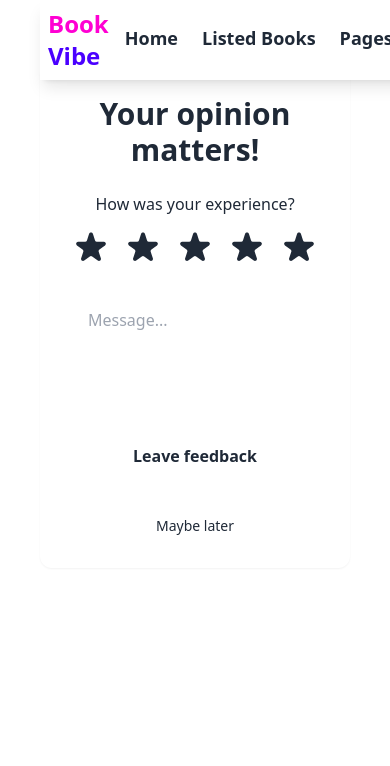
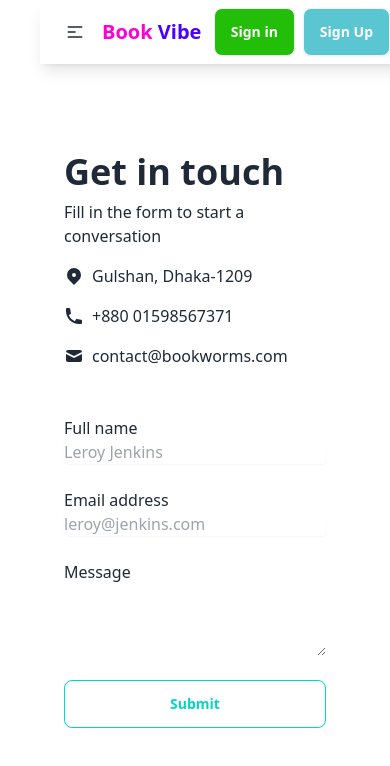
Before and after one commit to Mahedi-5g/assignment8, a React (Vite) app: page /review in a window 390 px wide. Shown: the top 766 px of the page. Built offline with nearby package versions, Linux system fonts and the light colour scheme.

Commit message:
responsive-projects

```diff
--- a/src/components/Banner.jsx
+++ b/src/components/Banner.jsx
@@ -3,13 +3,13 @@ import { Link } from "react-router-dom";
 
 const Banner = () => {
     return (
-        <div className="grid w-full bg-cover bg-base-200 mt-10 p-20">
+        <div className="grid w-full bg-cover lg:bg-base-200 mt-10 sm:p-0 lg:p-20">
             <div className="flex flex-col lg:flex-row-reverse items-center justify-between">
                 <div className="">
                     <img src="https://i.ibb.co/7Rr9kSP/the-silent-patient.webp" className="max-w-sm rounded-lg shadow-2xl" />
                 </div>
                 <div className="">
-                    <h1 className="text-6xl font-bold">Books to freshen up <br /> your bookshelf</h1>
+                    <p className="lg:text-6xl text-3xl sm:text-center font-bold">Books to freshen up <br /> your bookshelf</p>
                     <div className="pt-10">
                         <Link to='/listed'><button className="btn bg-[#23BE0A] text-white">View The List</button></Link>
                     </div>
--- a/src/components/Layout/MainLayout.jsx
+++ b/src/components/Layout/MainLayout.jsx
@@ -1,5 +1,6 @@
 import { Outlet } from "react-router-dom";
 import Navbar from "../Navbar";
+
 
 
 const MainLayout = () => {
@@ -9,6 +10,7 @@ const MainLayout = () => {
                 <Navbar></Navbar>
             </div>
             <Outlet></Outlet>
+
         </div>
     );
 };
--- a/src/components/Navbar.jsx
+++ b/src/components/Navbar.jsx
@@ -1,22 +1,64 @@
+// import { NavLink } from "react-router-dom";
+
+
+// const Navbar = () => {
+//     return (
+//         <div className="navbar bg-base-100 shadow-lg fixed pr-20 z-50 ">
+//             <div className="navbar-start">
+//                 <NavLink to='/' className=" gap-0 text-secondary normal-case text-2xl font-bold">Book <span className="text-primary">Vibe</span></NavLink>
+//             </div>
+//             <div className="navbar-center">
+//                 <ul className="menu menu-horizontal px-1  text-lg font-semibold">
+//                     <NavLink to='/' className={({ isActive }) => isActive ? 'p-1  mx-2 border-2 text-[#23BE0A] rounded-lg border-[#23BE0A]' : 'p-1  mx-2'}>Home</NavLink>
+//                     <NavLink to='/listed' className={({ isActive }) => isActive ? 'p-1  mx-2 border-2 text-[#23BE0A] rounded-lg border-[#23BE0A]' : 'p-1  mx-2'}>Listed Books</NavLink>
+//                     <NavLink to='/readpage' className={({ isActive }) => isActive ? 'p-1  mx-2 border-2 text-[#23BE0A] rounded-lg border-[#23BE0A]' : 'p-1  mx-2'}>Pages to Read</NavLink>
+//                     <NavLink to='/review' className={({ isActive }) => isActive ? 'p-1  mx-2 border-2 text-[#23BE0A] rounded-lg border-[#23BE0A]' : 'p-1  mx-2'}>Review</NavLink>
+//                     <NavLink to='/about' className={({ isActive }) => isActive ? 'p-1  mx-2 border-2 text-[#23BE0A] rounded-lg border-[#23BE0A]' : 'p-1  mx-2'}>About Us</NavLink>
+//                 </ul>
+//             </div>
+//             <div className="navbar-end text-lg font-semibold gap-2">
+//                 <a className="btn bg-[#23BE0A] text-white">Sign in</a>
+//                 <a className="btn bg-[#59C6D2] text-white">Sign Up</a>
+//             </div>
+//         </div>
+//     );
+// };
+
+// export default Navbar;
+
 import { NavLink } from "react-router-dom";
-
 
 const Navbar = () => {
     return (
-        <div className="navbar bg-base-100 shadow-lg fixed pr-20 z-50">
+        <div className="navbar bg-base-100 shadow-lg fixed pr-10 lg:pr-20 lg:pl-8 z-50">
             <div className="navbar-start">
-                <NavLink to='/' className=" gap-0 text-secondary normal-case text-2xl font-bold">Book <span className="text-primary">Vibe</span></NavLink>
+                <div className="dropdown">
+                    <div tabIndex={0} role="button" className="btn btn-ghost lg:hidden">
+                        <svg xmlns="http://www.w3.org/2000/svg" className="h-5 w-5" fill="none" viewBox="0 0 24 24" stroke="currentColor"><path strokeLinecap="round" strokeLinejoin="round" strokeWidth="2" d="M4 6h16M4 12h8m-8 6h16" /></svg>
+                    </div>
+                    <ul tabIndex={0} className="menu menu-sm dropdown-content mt-3 z-[1] p-2 shadow bg-base-100 rounded-box w-52">
+                        <NavLink to='/' className={({ isActive }) => isActive ? 'p-1 mx-2 border-2 text-[#23BE0A] rounded-lg border-[#23BE0A]' : 'p-1 mx-2'}>Home</NavLink>
+                        <NavLink to='/listed' className={({ isActive }) => isActive ? 'p-1 mx-2 border-2 text-[#23BE0A] rounded-lg border-[#23BE0A]' : 'p-1 mx-2'}>Listed Books</NavLink>
+                        <NavLink to='/readpage' className={({ isActive }) => isActive ? 'p-1 mx-2 border-2 text-[#23BE0A] rounded-lg border-[#23BE0A]' : 'p-1 mx-2'}>Pages to Read</NavLink>
+                        <NavLink to='/about' className={({ isActive }) => isActive ? 'p-1 mx-2 border-2 text-[#23BE0A] rounded-lg border-[#23BE0A]' : 'p-1 mx-2'}>About Us</NavLink>
+                        <NavLink to='/review' className={({ isActive }) => isActive ? 'p-1 mx-2 border-2 text-[#23BE0A] rounded-lg border-[#23BE0A]' : 'p-1 mx-2'}>Contact Us</NavLink>
+                    </ul>
+                </div>
+                <div>
+                    <NavLink to='/' className="gap-0 text-secondary normal-case text-xl lg:text-2xl font-bold">Book <span className="text-primary">Vibe</span></NavLink>
+                </div>
             </div>
-            <div className="navbar-center">
-                <ul className="menu menu-horizontal px-1  text-lg font-semibold">
-                    <NavLink to='/' className={({ isActive }) => isActive ? 'p-1  mx-2 border-2 text-[#23BE0A] rounded-lg border-[#23BE0A]' : 'p-1  mx-2'}>Home</NavLink>
-                    <NavLink to='/listed' className={({ isActive }) => isActive ? 'p-1  mx-2 border-2 text-[#23BE0A] rounded-lg border-[#23BE0A]' : 'p-1  mx-2'}>Listed Books</NavLink>
-                    <NavLink to='/readpage' className={({ isActive }) => isActive ? 'p-1  mx-2 border-2 text-[#23BE0A] rounded-lg border-[#23BE0A]' : 'p-1  mx-2'}>Pages to Read</NavLink>
-                    <NavLink to='/review' className={({ isActive }) => isActive ? 'p-1  mx-2 border-2 text-[#23BE0A] rounded-lg border-[#23BE0A]' : 'p-1  mx-2'}>Review</NavLink>
-                    <NavLink to='/about' className={({ isActive }) => isActive ? 'p-1  mx-2 border-2 text-[#23BE0A] rounded-lg border-[#23BE0A]' : 'p-1  mx-2'}>About Us</NavLink>
+            <div className="navbar-center hidden lg:flex">
+                <ul className="menu menu-horizontal px-1 text-lg lg:text-xl font-semibold">
+                    <NavLink to='/' className={({ isActive }) => isActive ? 'p-1 mx-2 border-2 text-[#23BE0A] rounded-lg border-[#23BE0A]' : 'p-1 mx-2'}>Home</NavLink>
+                    <NavLink to='/listed' className={({ isActive }) => isActive ? 'p-1 mx-2 border-2 text-[#23BE0A] rounded-lg border-[#23BE0A]' : 'p-1 mx-2'}>Listed Books</NavLink>
+                    <NavLink to='/readpage' className={({ isActive }) => isActive ? 'p-1 mx-2 border-2 text-[#23BE0A] rounded-lg border-[#23BE0A]' : 'p-1 mx-2'}>Pages to Read</NavLink>
+                    <NavLink to='/about' className={({ isActive }) => isActive ? 'p-1 mx-2 border-2 text-[#23BE0A] rounded-lg border-[#23BE0A]' : 'p-1 mx-2'}>About Us</NavLink>
+                    <NavLink to='/review' className={({ isActive }) => isActive ? 'p-1 mx-2 border-2 text-[#23BE0A] rounded-lg border-[#23BE0A]' : 'p-1 mx-2'}>Contact Us</NavLink>
+
                 </ul>
             </div>
-            <div className="navbar-end text-lg font-semibold gap-2">
+            <div className="navbar-end text-lg lg:text-xl font-semibold gap-2">
                 <a className="btn bg-[#23BE0A] text-white">Sign in</a>
                 <a className="btn bg-[#59C6D2] text-white">Sign Up</a>
             </div>
--- a/src/components/Pages/Review.jsx
+++ b/src/components/Pages/Review.jsx
@@ -2,47 +2,51 @@
 
 const Review = () => {
     return (
-        <div className="flex flex-col max-w-xl p-8 shadow-sm rounded-xl lg:p-12 dark:bg-gray-50 dark:text-gray-800">
-	<div className="flex flex-col items-center w-full">
-		<h2 className="text-3xl font-semibold text-center">Your opinion matters!</h2>
-		<div className="flex flex-col items-center py-6 space-y-3">
-			<span className="text-center">How was your experience?</span>
-			<div className="flex space-x-3">
-				<button type="button" title="Rate 1 stars" aria-label="Rate 1 stars">
-					<svg xmlns="http://www.w3.org/2000/svg" viewBox="0 0 20 20" fill="currentColor" className="w-10 h-10 dark:text-yellow-700">
-						<path d="M9.049 2.927c.3-.921 1.603-.921 1.902 0l1.07 3.292a1 1 0 00.95.69h3.462c.969 0 1.371 1.24.588 1.81l-2.8 2.034a1 1 0 00-.364 1.118l1.07 3.292c.3.921-.755 1.688-1.54 1.118l-2.8-2.034a1 1 0 00-1.175 0l-2.8 2.034c-.784.57-1.838-.197-1.539-1.118l1.07-3.292a1 1 0 00-.364-1.118L2.98 8.72c-.783-.57-.38-1.81.588-1.81h3.461a1 1 0 00.951-.69l1.07-3.292z"></path>
+        <div>
+            <section className="py-6 dark:bg-gray-100 dark:text-gray-900 mt-10">
+                <div className="grid max-w-6xl grid-cols-1 px-6 mx-auto lg:px-8 md:grid-cols-2 md:divide-x">
+                    <div className="py-6 md:py-0 md:px-6">
+                        <h1 className="text-4xl font-bold">Get in touch</h1>
+                        <p className="pt-2 pb-4">Fill in the form to start a conversation</p>
+                        <div className="space-y-4">
+                            <p className="flex items-center">
+                                <svg xmlns="http://www.w3.org/2000/svg" viewBox="0 0 20 20" fill="currentColor" className="w-5 h-5 mr-2 sm:mr-6">
+                                    <path fillRule="evenodd" d="M5.05 4.05a7 7 0 119.9 9.9L10 18.9l-4.95-4.95a7 7 0 010-9.9zM10 11a2 2 0 100-4 2 2 0 000 4z" clipRule="evenodd"></path>
                                 </svg>
-				</button>
-				<button type="button" title="Rate 2 stars" aria-label="Rate 2 stars">
-					<svg xmlns="http://www.w3.org/2000/svg" viewBox="0 0 20 20" fill="currentColor" className="w-10 h-10 dark:text-yellow-700">
-						<path d="M9.049 2.927c.3-.921 1.603-.921 1.902 0l1.07 3.292a1 1 0 00.95.69h3.462c.969 0 1.371 1.24.588 1.81l-2.8 2.034a1 1 0 00-.364 1.118l1.07 3.292c.3.921-.755 1.688-1.54 1.118l-2.8-2.034a1 1 0 00-1.175 0l-2.8 2.034c-.784.57-1.838-.197-1.539-1.118l1.07-3.292a1 1 0 00-.364-1.118L2.98 8.72c-.783-.57-.38-1.81.588-1.81h3.461a1 1 0 00.951-.69l1.07-3.292z"></path>
+                                <span>Gulshan, Dhaka-1209</span>
+                            </p>
+                            <p className="flex items-center">
+                                <svg xmlns="http://www.w3.org/2000/svg" viewBox="0 0 20 20" fill="currentColor" className="w-5 h-5 mr-2 sm:mr-6">
+                                    <path d="M2 3a1 1 0 011-1h2.153a1 1 0 01.986.836l.74 4.435a1 1 0 01-.54 1.06l-1.548.773a11.037 11.037 0 006.105 6.105l.774-1.548a1 1 0 011.059-.54l4.435.74a1 1 0 01.836.986V17a1 1 0 01-1 1h-2C7.82 18 2 12.18 2 5V3z"></path>
                                 </svg>
-				</button>
-				<button type="button" title="Rate 3 stars" aria-label="Rate 3 stars">
-					<svg xmlns="http://www.w3.org/2000/svg" viewBox="0 0 20 20" fill="currentColor" className="w-10 h-10 dark:text-yellow-700">
-						<path d="M9.049 2.927c.3-.921 1.603-.921 1.902 0l1.07 3.292a1 1 0 00.95.69h3.462c.969 0 1.371 1.24.588 1.81l-2.8 2.034a1 1 0 00-.364 1.118l1.07 3.292c.3.921-.755 1.688-1.54 1.118l-2.8-2.034a1 1 0 00-1.175 0l-2.8 2.034c-.784.57-1.838-.197-1.539-1.118l1.07-3.292a1 1 0 00-.364-1.118L2.98 8.72c-.783-.57-.38-1.81.588-1.81h3.461a1 1 0 00.951-.69l1.07-3.292z"></path>
+                                <span>+880 01598567371</span>
+                            </p>
+                            <p className="flex items-center">
+                                <svg xmlns="http://www.w3.org/2000/svg" viewBox="0 0 20 20" fill="currentColor" className="w-5 h-5 mr-2 sm:mr-6">
+                                    <path d="M2.003 5.884L10 9.882l7.997-3.998A2 2 0 0016 4H4a2 2 0 00-1.997 1.884z"></path>
+                                    <path d="M18 8.118l-8 4-8-4V14a2 2 0 002 2h12a2 2 0 002-2V8.118z"></path>
                                 </svg>
-				</button>
-				<button type="button" title="Rate 4 stars" aria-label="Rate 4 stars">
-					<svg xmlns="http://www.w3.org/2000/svg" viewBox="0 0 20 20" fill="currentColor" className="w-10 h-10 dark:text-yellow-700">
-						<path d="M9.049 2.927c.3-.921 1.603-.921 1.902 0l1.07 3.292a1 1 0 00.95.69h3.462c.969 0 1.371 1.24.588 1.81l-2.8 2.034a1 1 0 00-.364 1.118l1.07 3.292c.3.921-.755 1.688-1.54 1.118l-2.8-2.034a1 1 0 00-1.175 0l-2.8 2.034c-.784.57-1.838-.197-1.539-1.118l1.07-3.292a1 1 0 00-.364-1.118L2.98 8.72c-.783-.57-.38-1.81.588-1.81h3.461a1 1 0 00.951-.69l1.07-3.292z"></path>
-					</svg>
-				</button>
-				<button type="button" title="Rate 5 stars" aria-label="Rate 5 stars">
-					<svg xmlns="http://www.w3.org/2000/svg" viewBox="0 0 20 20" fill="currentColor" className="w-10 h-10 dark:text-gray-400">
-						<path d="M9.049 2.927c.3-.921 1.603-.921 1.902 0l1.07 3.292a1 1 0 00.95.69h3.462c.969 0 1.371 1.24.588 1.81l-2.8 2.034a1 1 0 00-.364 1.118l1.07 3.292c.3.921-.755 1.688-1.54 1.118l-2.8-2.034a1 1 0 00-1.175 0l-2.8 2.034c-.784.57-1.838-.197-1.539-1.118l1.07-3.292a1 1 0 00-.364-1.118L2.98 8.72c-.783-.57-.38-1.81.588-1.81h3.461a1 1 0 00.951-.69l1.07-3.292z"></path>
-					</svg>
-				</button>
+                                <span>contact@bookworms.com</span>
+                            </p>
                         </div>
                     </div>
-		<div className="flex flex-col w-full">
-			<textarea rows="3" placeholder="Message..." className="p-4 rounded-md resize-none dark:text-gray-800 dark:bg-gray-50"></textarea>
-			<button type="button" className="py-4 my-8 font-semibold rounded-md dark:text-gray-50 dark:bg-violet-600">Leave feedback</button>
+                    <form novalidate="" className="flex flex-col py-6 space-y-6 md:py-0 md:px-6">
+                        <label className="block">
+                            <span className="mb-1">Full name</span>
+                            <input type="text" placeholder="Leroy Jenkins" className="block w-full rounded-md shadow-sm focus:ring focus:ring-opacity-75 focus:dark:ring-violet-600 dark:bg-gray-100" />
+                        </label>
+                        <label className="block">
+                            <span className="mb-1">Email address</span>
+                            <input type="email" placeholder="leroy@jenkins.com" className="block w-full rounded-md shadow-sm focus:ring focus:ring-opacity-75 focus:dark:ring-violet-600 dark:bg-gray-100" />
+                        </label>
+                        <label className="block">
+                            <span className="mb-1">Message</span>
+                            <textarea rows="3" className="block w-full rounded-md focus:ring focus:ring-opacity-75 focus:dark:ring-violet-600 dark:bg-gray-100"></textarea>
+                        </label>
+                        <button class="btn btn-outline btn-accent">Submit</button>
+                    </form>
                 </div>
-	</div>
-	<div className="flex items-center justify-center">
-		<a rel="noopener noreferrer" href="#" className="text-sm dark:text-gray-600">Maybe later</a>
-	</div>
+            </section>
         </div>
     );
 };
--- a/src/components/ReadBook.jsx
+++ b/src/components/ReadBook.jsx
@@ -4,7 +4,7 @@ import { Link } from "react-router-dom";
 const ReadBook = ({ book }) => {
     const { author, image, bookName, category, rating, bookId } = book
     return (
-        <div className="w-full h-72 p-4 border-2 my-5 rounded-2xl relative">
+        <div className="w-full lg:h-72  p-4 border-2 my-5 rounded-2xl relative">
             <section className="dark:bg-gray-100 dark:text-gray-800">
                 <div className="container flex flex-col  mx-auto   lg:flex-row">
                     <div className="flex items-center justify-center  h-56 sm:h-64 lg:h-56 xl:h-112 2xl:h-128  ">
--- a/src/components/WishlistBook.jsx
+++ b/src/components/WishlistBook.jsx
@@ -4,7 +4,7 @@ import { Link } from "react-router-dom";
 const WishlistBook = ({ book }) => {
     const { bookName } = book
     return (
-        <div className="w-full h-72 p-4 border-2 my-5 rounded-2xl">
+        <div className="w-full lg:h-72 p-4 border-2 my-5 rounded-2xl">
             <section className="dark:bg-gray-100 dark:text-gray-800">
                 <div className="container flex flex-col  mx-auto   lg:flex-row">
                     <div className="flex items-center justify-center  h-56 sm:h-64 lg:h-56 xl:h-112 2xl:h-128  ">
```
Also changed, not shown: src/components/Pages/About.jsx (added, +21 -0 lines), src/components/Pages/BookDetails.jsx (+4 -4 lines), src/components/Pages/ErorPage.jsx (added, +23 -0 lines), src/components/Pages/PagesToRead.jsx (+4 -3 lines), src/main.jsx (+10 -1 lines), 1 other file (tests, documents, lock files or other folders). Lines whose indentation alone changed are shown as unchanged.
